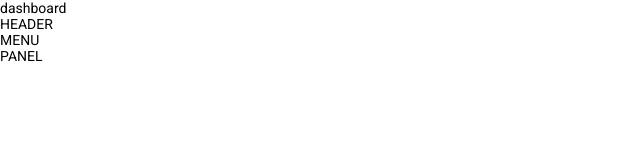
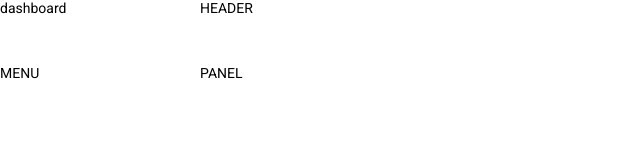
Before and after one commit to JimmySandoval/dashboard, a plain HTML site: page index.html in a window 1280 px wide. Shown: the whole page, without its empty margins (0-640 px from the left). Drawn offline with Linux system fonts and the light colour scheme.

Commit message:
Se agrega estilos al contenedor principal

```diff
--- a/css/estilos.css
+++ b/css/estilos.css
@@ -6,3 +6,14 @@
     font-family: 'Roboto',sans-serif;
     font-size: 14px;
 }
+
+.contenedor{
+    width: 100%;
+    height: 100vh;
+
+    display: grid;
+    grid-template-columns: 200px 1fr;
+    grid-template-rows: 65px 1fr;
+    grid-template-areas: "dashboar      header"
+                         "nav           panel";
+}
```
